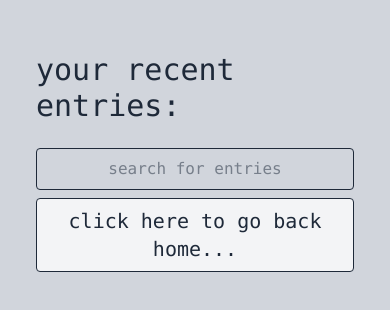
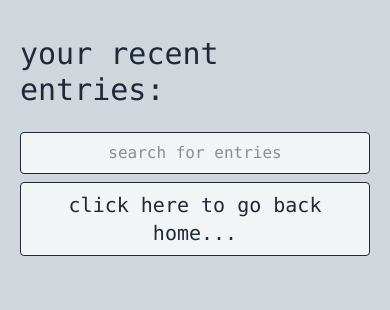
Before and after one commit to remysedlak/tailwind-journal, a React (Vite) app: page /entries in a window 390 px wide. Shown: the top 310 px of the page. Built offline with nearby package versions, Linux system fonts and the light colour scheme.

Commit message:
refactor layout styles for consistency and improved mobile experience

```diff
--- a/src/App.jsx
+++ b/src/App.jsx
@@ -21,7 +21,7 @@ function App() {
     localStorage.setItem("userName", name);
   };
   return (
-    <div className="bg-gray-300 w-screen h-screen flex flex-col text-gray-800 font-mono overflow-hidden">
+    <div className="bg-gray-300 w-screen h-screen flex flex-col text-gray-800 font-mono">
     <Router>
       <Routes>
         {/* condtional welcome page */}
--- a/src/pages/Entries.jsx
+++ b/src/pages/Entries.jsx
@@ -26,7 +26,7 @@ const Entries = () => {
       };
 
     return(
-      <div className="flex flex-col items-centers p-5 m-4 ">
+      <div className="flex flex-col items-centers p-5 bg-gray-300">
           {/* title */}
           <h1 className="mt-4 text-3xl pb-4">{isSearching ? `search results: `+ searchQuery: `your recent entries:`}</h1>
           {/* shows recent entries or search results */}
@@ -58,7 +58,7 @@ const Entries = () => {
               setSearchQuery(value);
               setSearching(value.trim() !== "");
             }}
-            className="p-2 border rounded mt-2 text-center"
+            className="p-2 border rounded mt-2 text-center bg-gray-100"
           />
           {/* nav button */}
           <button className="justify-bottom border bg-gray-100 rounded text-center mt-2 text-xl p-2 hover:bg-blue-200 position-absolut"
--- a/src/pages/Home.jsx
+++ b/src/pages/Home.jsx
@@ -23,7 +23,9 @@ function Home({ userName }) {
       </div>
       {/* directions */}
         <ul className="bg-gray-100 p-2 gap-y-6 border flex flex-col text-center justify-around rounded text-xl">
-        <li>welcome to jl, {name}</li>
+
+          <li>welcome to jl, <span className="bg-gradient-to-r from-purple-400 via-purple-500 to-blue-500 text-transparent bg-clip-text">{name}</span></li>
+
           <li>this app is made to log any thoughts you wish to save for later</li>
           <li>your entries will be stored on your device's browser cache</li>
           <li>feel free to check the about section</li>
--- a/src/pages/Upload.jsx
+++ b/src/pages/Upload.jsx
@@ -32,7 +32,7 @@ const UploadPage = ({ userName }) => {
       };
 return (
 
-<div className="flex flex-col items-center justify-around py-5 m-4 ">
+<div className="flex flex-col items-center justify-around py-5 bg-gray-300">
       <h1 className="text-4xl pb-5">how are you, {userName}?</h1>
       <div className="bg-gray-100 border rounded flex flex-col my-4 p-2 gap-y-4 w-3/4">
         <h1 className="text-2xl text-center">log your thoughts here :)</h1>
```
Lines whose indentation alone changed are shown as unchanged.
